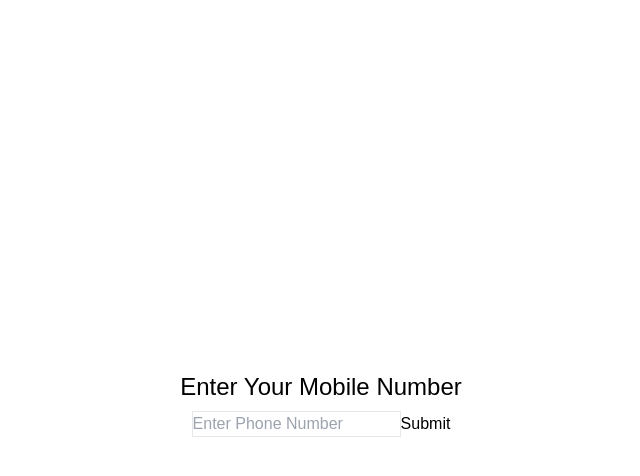
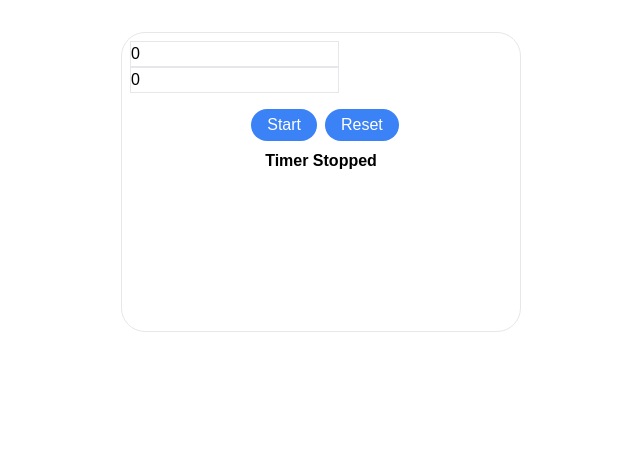
Before and after one commit to Akshayone8/React-Challenges, a React (Vite) app: page / in a window 1280 px wide. Shown: the top 476 px of the page, without its empty margins (319-959 px from the left). Built offline with nearby package versions, Linux system fonts and the light colour scheme.

Commit message:
added timer project

```diff
--- a/src/App.jsx
+++ b/src/App.jsx
@@ -6,6 +6,8 @@ import InputSearch from "./Projects/InputSearch";
 import Interview1 from "./Projects/Interview1";
 import StarRating from "./Projects/StarRating";
 import PhoneOtpLogin from "./Projects/PhoneOtpLogin";
+import Main from "./Projects/Quiz-App/Main";
+import Timer from "./Projects/Timer";
 
 function App() {
   return (
@@ -17,7 +19,9 @@ function App() {
       {/* <BoxChallenge /> */}
       {/* <Interview1 /> */}
       {/* <Checkbox /> */}
-      <PhoneOtpLogin />
+      {/* <PhoneOtpLogin /> */}
+      {/* <Main /> */}
+      <Timer />
     </>
   );
 }
--- /dev/null
+++ b/src/Projects/Quiz-App/Main.jsx
@@ -0,0 +1,40 @@
+import React, { useState } from "react";
+import questions from "./constants";
+import Question from "./Question";
+import Result from "./Result";
+
+const Main = () => {
+  const [currentQuestion, setCurrentQuestion] = useState(0);
+  const [userAnswers, setUserAnswers] = useState([]);
+
+  const handleNextQuestion = (isCorrect) => {
+    setCurrentQuestion(currentQuestion + 1);
+    setUserAnswers([...userAnswers, isCorrect]);
+  };
+
+  const resetQuiz = () => {
+    setCurrentQuestion(0);
+    setUserAnswers([]);
+  };
+
+  return (
+    <div>
+      <h1>World Quiz</h1>
+      {currentQuestion < questions.length && (
+        <Question
+          question={questions[currentQuestion]}
+          onAnswerClick={handleNextQuestion}
+        />
+      )}
+      {currentQuestion === questions.length && (
+        <Result
+          userAnswers={userAnswers}
+          questions={questions}
+          resetQuiz={resetQuiz}
+        />
+      )}
+    </div>
+  );
+};
+
+export default Main;
--- /dev/null
+++ b/src/Projects/Quiz-App/Question.jsx
@@ -0,0 +1,20 @@
+const Question = ({ question, onAnswerClick }) => {
+  return (
+    <div>
+      <h2>{question.question}</h2>
+      <ul>
+        {question.answerOptions.map((option) => {
+          return (
+            <li key={option.text}>
+              <button onClick={() => onAnswerClick(option.isCorrect)}>
+                {option.text}
+              </button>
+            </li>
+          );
+        })}
+      </ul>
+    </div>
+  );
+};
+
+export default Question;
--- /dev/null
+++ b/src/Projects/Quiz-App/Result.jsx
@@ -0,0 +1,24 @@
+const Result = ({ userAnswers, questions, resetQuiz = () => {} }) => {
+  const correctAnswer = userAnswers.filter((Ans) => Ans).length;
+  //   console.log(userAnswers); it will give array of true or false
+  return (
+    <>
+      <h1>Result</h1>
+      <p>
+        You Answered {correctAnswer} out of {questions.length}
+      </p>
+      <button onClick={resetQuiz}>Reset</button>
+      <ul>
+        {questions.map((question, index) => {
+          return (
+            <li key={index} data-correct={userAnswers[index]}>
+              Q{index} {question.question}
+            </li>
+          );
+        })}
+      </ul>
+    </>
+  );
+};
+
+export default Result;
--- /dev/null
+++ b/src/Projects/Quiz-App/constants.json
@@ -0,0 +1,92 @@
+[
+  {
+    "question": "What is the largest planet in our solar system?",
+    "answerOptions": [
+      { "text": "Saturn", "isCorrect": false },
+      { "text": "Mars", "isCorrect": false },
+      { "text": "Earth", "isCorrect": false },
+      { "text": "Jupiter", "isCorrect": true }
+    ]
+  },
+  {
+    "question": "What is the tallest mountain in the world?",
+    "answerOptions": [
+      { "text": "Mount Everest", "isCorrect": true },
+      { "text": "K2", "isCorrect": false },
+      { "text": "Kangchenjunga", "isCorrect": false },
+      { "text": "Lhotse", "isCorrect": false }
+    ]
+  },
+  {
+    "question": "Which country is home to the Great Wall of China?",
+    "answerOptions": [
+      { "text": "China", "isCorrect": true },
+      { "text": "Japan", "isCorrect": false },
+      { "text": "Korea", "isCorrect": false },
+      { "text": "India", "isCorrect": false }
+    ]
+  },
+  {
+    "question": "What is the capital of France?",
+    "answerOptions": [
+      { "text": "London", "isCorrect": false },
+      { "text": "Berlin", "isCorrect": false },
+      { "text": "Paris", "isCorrect": true },
+      { "text": "Rome", "isCorrect": false }
+    ]
+  },
+  {
+    "question": "What is the chemical formula for water?",
+    "answerOptions": [
+      { "text": "H2O", "isCorrect": true },
+      { "text": "CO2", "isCorrect": false },
+      { "text": "NaCl", "isCorrect": false },
+      { "text": "NH3", "isCorrect": false }
+    ]
+  },
+  {
+    "question": "What is the largest ocean on Earth?",
+    "answerOptions": [
+      { "text": "Atlantic Ocean", "isCorrect": false },
+      { "text": "Pacific Ocean", "isCorrect": true },
+      { "text": "Indian Ocean", "isCorrect": false },
+      { "text": "Arctic Ocean", "isCorrect": false }
+    ]
+  },
+  {
+    "question": "What is the most popular social media platform?",
+    "answerOptions": [
+      { "text": "Instagram", "isCorrect": true },
+      { "text": "Facebook", "isCorrect": false },
+      { "text": "Twitter", "isCorrect": false },
+      { "text": "YouTube", "isCorrect": false }
+    ]
+  },
+  {
+    "question": "What is the currency of Japan?",
+    "answerOptions": [
+      { "text": "Euro", "isCorrect": false },
+      { "text": "US Dollar", "isCorrect": false },
+      { "text": "Japanese Yen", "isCorrect": true },
+      { "text": "Chinese Yuan", "isCorrect": false }
+    ]
+  },
+  {
+    "question": "What is the world's largest search engine?",
+    "answerOptions": [
+      { "text": "Google", "isCorrect": true },
+      { "text": "Bing", "isCorrect": false },
+      { "text": "Yahoo", "isCorrect": false },
+      { "text": "DuckDuckGo", "isCorrect": false }
+    ]
+  },
+  {
+    "question": "Who painted the Mona Lisa?",
+    "answerOptions": [
+      { "text": "Michelangelo", "isCorrect": false },
+      { "text": "Leonardo da Vinci", "isCorrect": true },
+      { "text": "Sandro Botticelli", "isCorrect": false },
+      { "text": "Raphael", "isCorrect": false }
+    ]
+  }
+]
--- a/src/Projects/StarRating.jsx
+++ b/src/Projects/StarRating.jsx
@@ -3,20 +3,21 @@ import { FaRegStar } from "react-icons/fa6";
 
 const StarRating = () => {
   const [backColor, setBackColor] = useState(0);
-  const [text, setText] = useState("");
   let NumOfStar = [1, 2, 3, 4, 5];
 
   let getStarIndex = (getindexs) => {
+    console.log(getindexs);
     setBackColor((prevColor) =>
       getindexs + 1 === prevColor ? prevColor - 1 : getindexs + 1
     );
     // setText("Thanks For Your Feedback😀");
   };
+
   return (
     <div className="flex flex-col items-center border-spacing-2 border w-[400px] h-auto my-8 mx-auto rounded-3xl ">
       <h1 className="text-4xl">Star Rating</h1>
       <div className="flex text-3xl cursor-pointer testing">
-        {NumOfStar.map((stars, index) => (
+        {NumOfStar.map((_, index) => (
           <FaRegStar
             key={index}
             onClick={() => getStarIndex(index)}
--- /dev/null
+++ b/src/Projects/Timer.jsx
@@ -0,0 +1,91 @@
+import { useEffect, useState } from "react";
+
+const Timer = () => {
+  const [minutes, setMinutes] = useState(0);
+  const [seconds, setSeconds] = useState(0);
+  const [isActive, setIsActive] = useState(false);
+
+  useEffect(() => {
+    let interval;
+    if (isActive && (minutes > 0 || seconds > 0)) {
+      interval = setInterval(() => {
+        if (seconds === 0) {
+          if (minutes === 0) {
+            clearInterval(interval);
+            setIsActive(false);
+          } else {
+            setMinutes(minutes - 1);
+            setSeconds(59);
+          }
+        } else {
+          setSeconds(seconds - 1);
+        }
+      }, 1000);
+    } else if (minutes === 0 && seconds === 0) {
+      setIsActive(false);
+    }
+    return () => clearInterval(interval);
+  }, [isActive, minutes, seconds]);
+
+  //start funtion
+  const startTimer = () => {
+    if (minutes > 0 || seconds > 0) {
+      setIsActive(true);
+    }
+  };
+
+  //reset function
+  const resetTimer = () => {
+    setIsActive(false);
+    setMinutes(0);
+    setSeconds(0);
+  };
+
+  return (
+    <div className="flex flex-col  items-center border-spacing-2 border w-[400px] h-[300px] my-8 mx-auto rounded-3xl">
+      <div className="p-2">
+        <input
+          type="number"
+          className="border mr-1"
+          placeholder="Minutes"
+          value={minutes}
+          onChange={(e) => setMinutes(parseInt(e.target.value))}
+        />
+        <input
+          type="number"
+          className="border"
+          placeholder="Seconds"
+          value={seconds}
+          onChange={(e) => setSeconds(parseInt(e.target.value))}
+        />
+      </div>
+      <div className="my-2">
+        <button
+          onClick={startTimer}
+          className="bg-blue-500 py-1 px-4 rounded-full  text-white mx-2"
+        >
+          Start
+        </button>
+        <button
+          onClick={resetTimer}
+          className="bg-blue-500 py-1 px-4 rounded-full  text-white"
+        >
+          Reset
+        </button>
+      </div>
+      <div>
+        {isActive ? (
+          <h1>
+            {`${minutes.toString().padStart(2, "0")}:${seconds
+              .toString()
+              .padStart(2, "0")}`}
+          </h1>
+        ) : (
+          <b>Timer Stopped</b>
+        )}
+      </div>
+    </div>
+  );
+};
+
+export default Timer;
```
